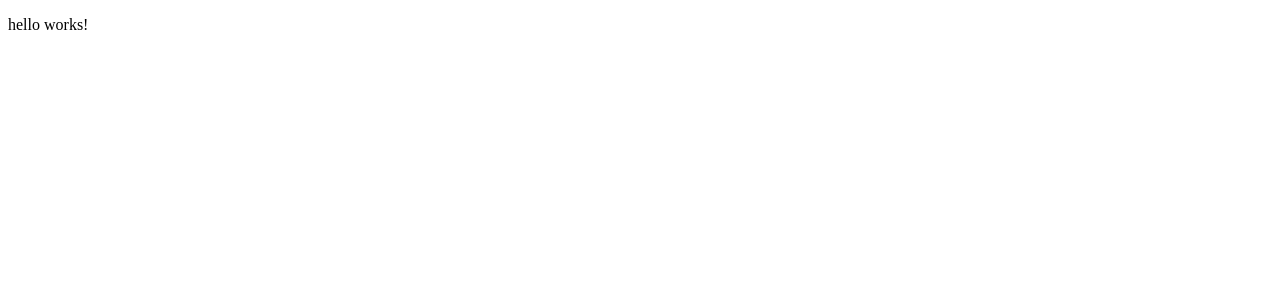
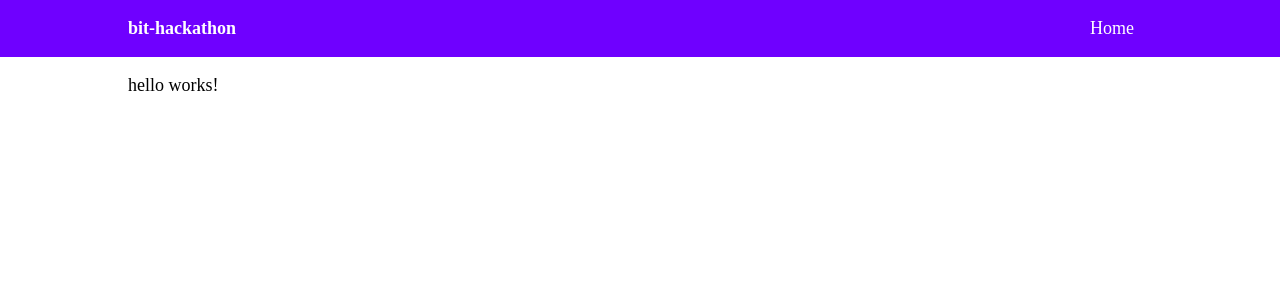
Before and after one commit to RoadJDK/bit-hackathon, an Angular app in the folder hackathon-frontend/: page / in a window 1280 px wide. Shown: the top 300 px of the page. Built offline with nearby package versions, Linux system fonts and the light colour scheme.

Commit message:
basic ui structure

```diff
--- a/hackathon-frontend/src/app/app.component.html
+++ b/hackathon-frontend/src/app/app.component.html
@@ -1 +1,14 @@
-<router-outlet></router-outlet>
+<header>
+    <div class="container">
+      <a routerLink="/" class="logo">bit-hackathon</a>
+      <nav>
+        <ul>
+          <li><a href="#" routerLink="/">Home</a></li>
+        </ul>
+      </nav>
+    </div>
+  </header>
+
+  <div class="container">
+    <router-outlet></router-outlet>
+  </div>
--- a/hackathon-frontend/src/styles.scss
+++ b/hackathon-frontend/src/styles.scss
@@ -1 +1,47 @@
-/* You can add global styles to this file, and also import other style files */
+$primary: rgb(111, 0, 255);
+
+body {
+    margin: 0;
+    font-family: 'Nunito', 'sans-serif';
+    font-size: 18px;
+}
+
+.container {
+    width: 80%;
+    margin: 0 auto;
+}
+
+header {
+    background: $primary;
+    padding: 1em 0;
+
+    a {
+        color: white;
+        text-decoration: none;
+    }
+    a.logo {
+        font-weight: bold;
+    }
+
+    nav {
+        float: right;
+
+        ul {
+            list-style-type: none;
+            margin: 0;
+            display: flex;
+
+            li a {
+                padding: 1em;
+
+                &:hover {
+                    background: darken($primary, 10%);
+                }
+            }
+        }
+    }
+}
+
+h1 {
+    margin-top: 2em;
+}
```
